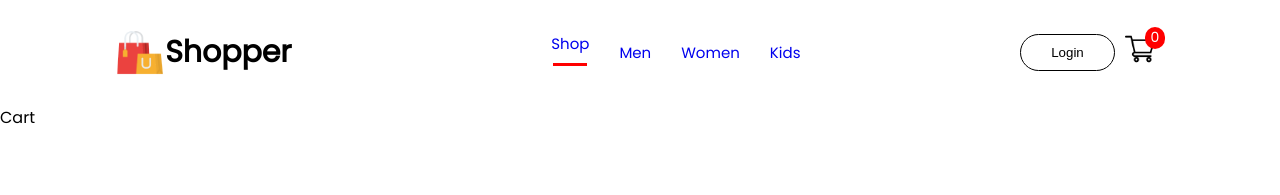
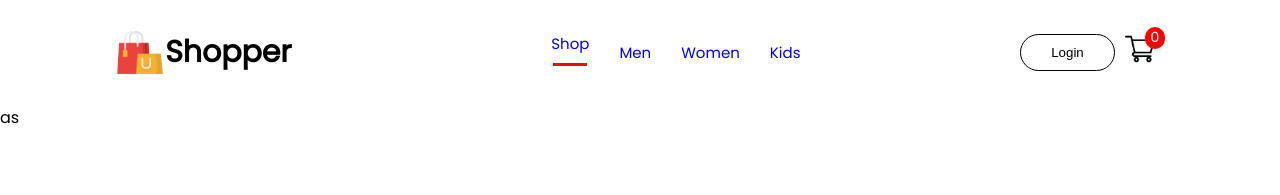
Before and after one commit to muazkhalid936/E-Commerce-Frontend, a React (Create React App) app: page /Cart in a window 1280 px wide. Shown: the top 195 px of the page. Built offline with nearby package versions, Linux system fonts and the light colour scheme.

Commit message:
Starting cart

```diff
--- /dev/null
+++ b/src/components/Cartitem/Cartitem.jsx
@@ -0,0 +1,7 @@
+import React from "react";
+import "./Cartitem.css";
+const Cartitem = () => {
+  return <div className="cartitem">as</div>;
+};
+
+export default Cartitem;
--- a/src/context/ShopContext.jsx
+++ b/src/context/ShopContext.jsx
@@ -16,8 +16,6 @@ const ShopContextProvider = (props) => {
 
   const addToCart = (itemId) => {
     setCartItem((prev) => ({ ...prev, [itemId]: prev[itemId] + 1 }));
-    console.log(itemId
-    );
   };
   const removeFromCart = (itemId) => {
     setCartItem((prev) => ({ ...prev, [itemId]: prev[itemId] - 1 }));
--- a/src/pages/Cart.jsx
+++ b/src/pages/Cart.jsx
@@ -1,9 +1,15 @@
-import React from 'react'
+import React, { useContext } from "react";
+import Cartitem from "../components/Cartitem/Cartitem";
+import { ShopContext } from "../context/ShopContext";
 
 const Cart = () => {
+const {all_product ,addToCart,removeFromCart}=useContext(ShopContext)
+
   return (
-    <div>Cart</div>
-  )
-}
+    <div>
+      <Cartitem />
+    </div>
+  );
+};
 
-export default Cart
+export default Cart;
```
Also changed, not shown: src/components/Cartitem/Cartitem.css (added).
